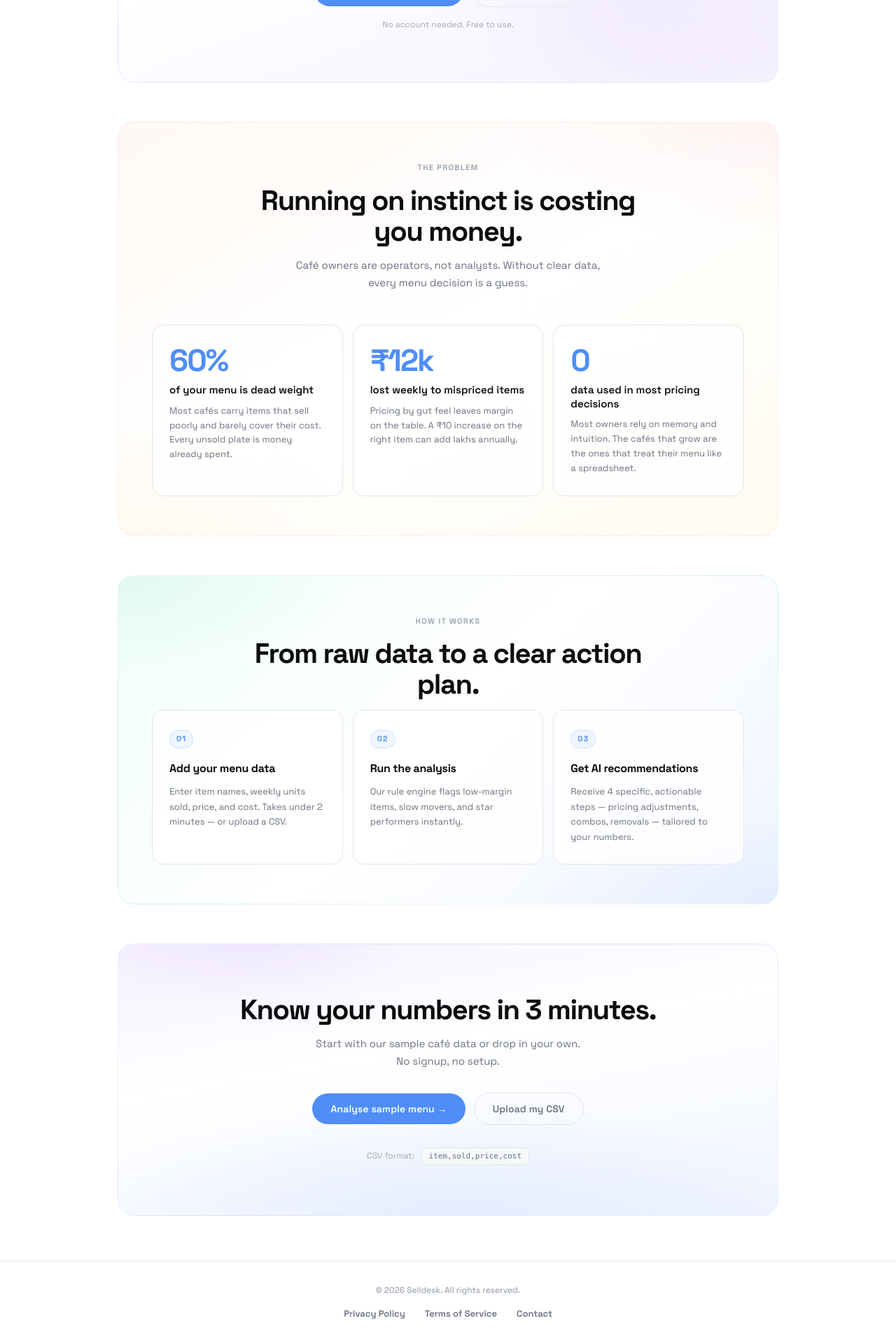
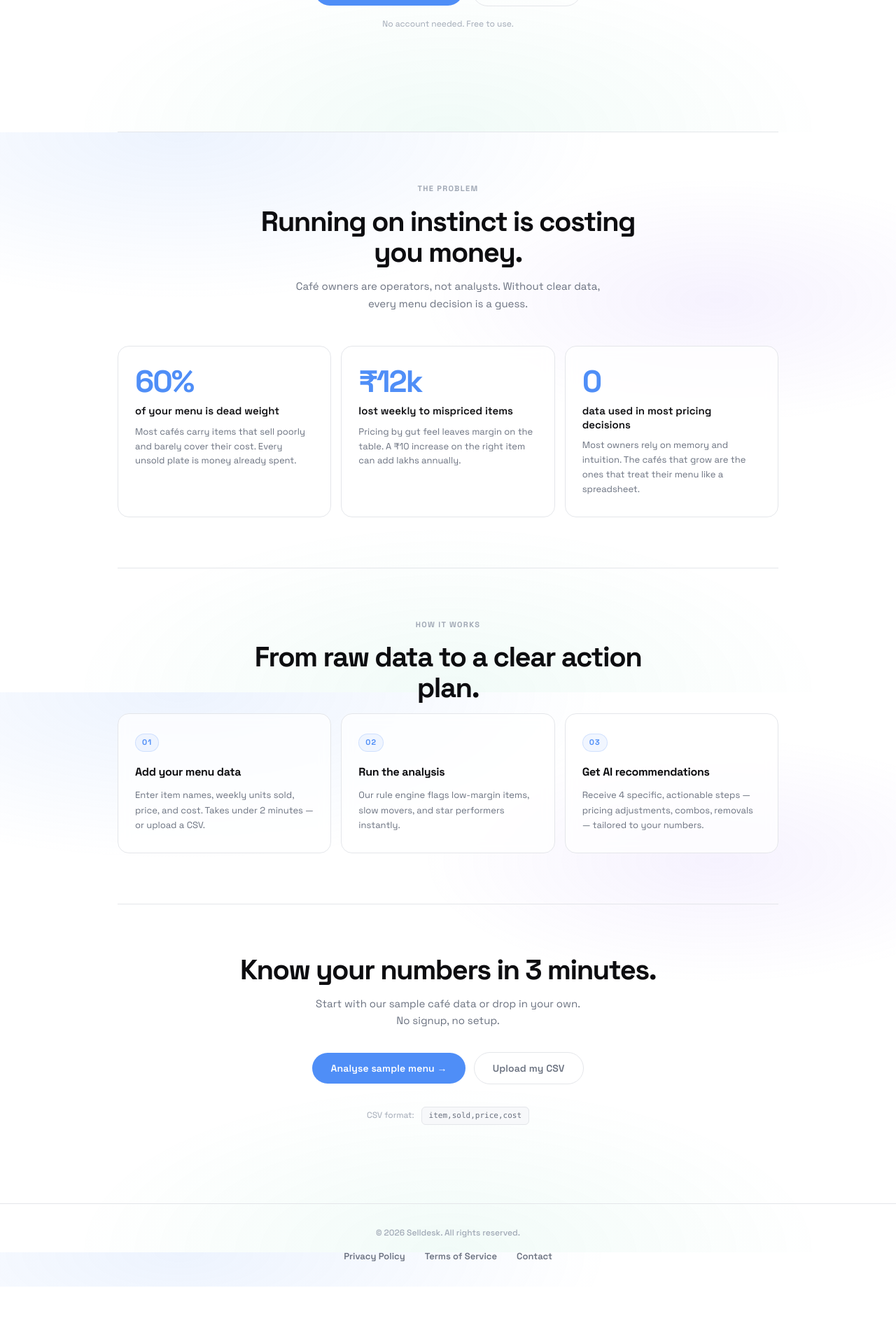
Before and after one commit to Aniruddh-14/selldesk-mvp, a React (Vite) app: page / in a window 1280 px wide. Shown: the part 611-2531 px from the top of the page at 70% size. After the commit the page ends 2449 px from the top, so only its background shows below. Built offline with nearby package versions, Linux system fonts and the light colour scheme; no server answers.

Commit message:
Apply gradient to whole page background, glassmorphism cards

```diff
--- a/src/App.css
+++ b/src/App.css
@@ -274,8 +274,9 @@
 }
 
 .landing-divider {
-  height: 0;
-  margin: 28px 0;
+  height: 1px;
+  background: var(--border);
+  margin: 72px 0;
 }
 
 /* Hero */
@@ -286,12 +287,6 @@
   flex-direction: column;
   align-items: center;
   gap: 0;
-  border-radius: var(--radius-xl);
-  background:
-    radial-gradient(ellipse 80% 60% at 50% 0%, rgba(79,142,247,0.12) 0%, transparent 70%),
-    radial-gradient(ellipse 50% 40% at 80% 80%, rgba(139,92,246,0.07) 0%, transparent 60%),
-    linear-gradient(160deg, #f0f5ff 0%, #ffffff 50%, #f5f0ff 100%);
-  border: 1px solid rgba(79,142,247,0.1);
 }
 
 .landing-eyebrow {
@@ -382,17 +377,6 @@
   margin-bottom: 48px;
 }
 
-/* Pain points */
-.landing-section--problem {
-  padding: 56px 48px;
-  border-radius: var(--radius-xl);
-  background:
-    radial-gradient(ellipse 70% 50% at 100% 0%, rgba(239,68,68,0.06) 0%, transparent 60%),
-    radial-gradient(ellipse 60% 50% at 0% 100%, rgba(245,158,11,0.06) 0%, transparent 60%),
-    linear-gradient(150deg, #fff8f5 0%, #ffffff 50%, #fffbf0 100%);
-  border: 1px solid rgba(239,68,68,0.08);
-}
-
 .pain-grid {
   display: grid;
   grid-template-columns: repeat(3, 1fr);
@@ -401,7 +385,8 @@
 }
 
 .pain-card {
-  background: rgba(255,255,255,0.8);
+  background: rgba(255,255,255,0.7);
+  backdrop-filter: blur(8px);
   border: 1px solid var(--border);
   border-radius: var(--radius-lg);
   padding: 28px 24px;
@@ -436,17 +421,6 @@
   line-height: 1.6;
 }
 
-/* Steps */
-.landing-section--steps {
-  padding: 56px 48px;
-  border-radius: var(--radius-xl);
-  background:
-    radial-gradient(ellipse 60% 50% at 0% 0%, rgba(16,185,129,0.07) 0%, transparent 60%),
-    radial-gradient(ellipse 70% 50% at 100% 100%, rgba(79,142,247,0.08) 0%, transparent 60%),
-    linear-gradient(135deg, #f0fff8 0%, #ffffff 50%, #f0f5ff 100%);
-  border: 1px solid rgba(16,185,129,0.1);
-}
-
 .steps-grid {
   display: grid;
   grid-template-columns: repeat(3, 1fr);
@@ -455,7 +429,8 @@
 }
 
 .step-card {
-  background: rgba(255,255,255,0.8);
+  background: rgba(255,255,255,0.7);
+  backdrop-filter: blur(8px);
   border: 1px solid var(--border);
   border-radius: var(--radius-lg);
   padding: 28px 24px;
@@ -498,13 +473,7 @@
   display: flex;
   flex-direction: column;
   align-items: center;
-  padding: 72px 48px;
-  border-radius: var(--radius-xl);
-  background:
-    radial-gradient(ellipse 80% 60% at 50% 100%, rgba(79,142,247,0.1) 0%, transparent 70%),
-    radial-gradient(ellipse 40% 40% at 20% 0%, rgba(139,92,246,0.07) 0%, transparent 60%),
-    linear-gradient(170deg, #f5f0ff 0%, #ffffff 40%, #f0f5ff 100%);
-  border: 1px solid rgba(79,142,247,0.1);
+  padding-bottom: 48px;
 }
 
 .landing-cta-title {
--- a/src/components/HomeScreen.jsx
+++ b/src/components/HomeScreen.jsx
@@ -124,7 +124,7 @@ export default function HomeScreen({ onDataReady }) {
 
       {/* ── Problem ────────────────────────────────────── */}
       <motion.section
-        className="landing-section landing-section--problem"
+        className="landing-section"
         variants={stagger}
         initial="initial"
         whileInView="animate"
@@ -161,7 +161,7 @@ export default function HomeScreen({ onDataReady }) {
 
       {/* ── How it works ───────────────────────────────── */}
       <motion.section
-        className="landing-section landing-section--steps"
+        className="landing-section"
         variants={stagger}
         initial="initial"
         whileInView="animate"
--- a/src/index.css
+++ b/src/index.css
@@ -40,7 +40,11 @@ html, body, #root {
 }
 
 body {
-  background: var(--bg);
+  background:
+    radial-gradient(ellipse 80% 50% at 20% 0%, rgba(79,142,247,0.1) 0%, transparent 60%),
+    radial-gradient(ellipse 60% 40% at 80% 30%, rgba(139,92,246,0.08) 0%, transparent 55%),
+    radial-gradient(ellipse 70% 50% at 50% 100%, rgba(16,185,129,0.06) 0%, transparent 60%),
+    #ffffff;
   color: var(--text);
   font-family: 'Space Grotesk', sans-serif;
   font-size: 14px;
```
